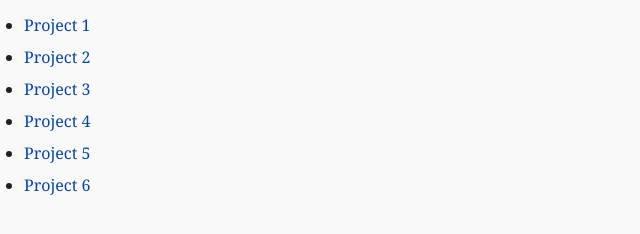
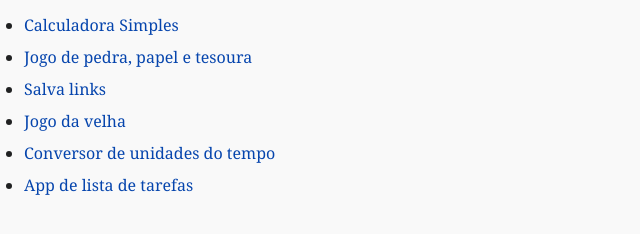
Before and after one commit to MISAM2025/myprojects, a browser extension: page docs/index.html in a window 1280 px wide. Shown: the part 74-308 px from the top of the page, without its empty margins (0-640 px from the left). Drawn offline with Linux system fonts and the light colour scheme.

Commit message:
Update index.html

```diff
--- a/docs/index.html
+++ b/docs/index.html
@@ -10,22 +10,22 @@
 		<h1>My Projects</h1>
 		<ul>
 			<li>
-				<a href="/calculator app/index.html">Project 1</a>
+				<a href="/calculator app/index.html">Calculadora Simples</a>
 			</li>
 			<li>
-				<a href="/Jo Ken Po Game/index.html">Project 2</a>
+				<a href="/Jo Ken Po Game/index.html">Jogo de pedra, papel e tesoura</a>
 			</li>
 			<li>
-				<a href="/Leader Tracker/5.html">Project 3</a>
+				<a href="/Leader Tracker/5.html">Salva links</a>
 			</li>
 			<li>
-				<a href="/Tic Tac Toe Game/MyApp/pages/index.html">Project 4</a>
+				<a href="/Tic Tac Toe Game/MyApp/pages/index.html">Jogo da velha</a>
 			</li>
 			<li>
-				<a href="/Time Units Converter/index.html">Project 5</a>
+				<a href="/Time Units Converter/index.html">Conversor de unidades do tempo</a>
 			</li>
 			<li>
-				<a href="/to-do list app/index.html">Project 6</a>
+				<a href="/to-do list app/index.html">App de lista de tarefas</a>
 			</li>
 		</ul>
 	</body>
```
